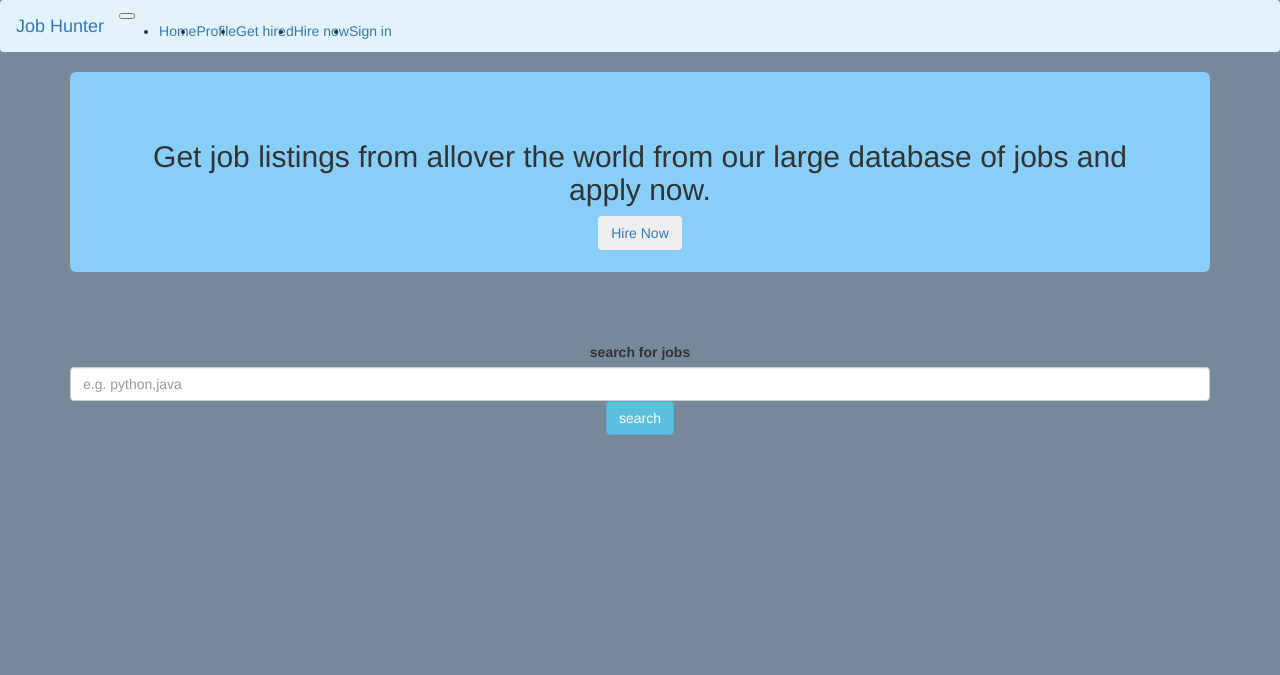
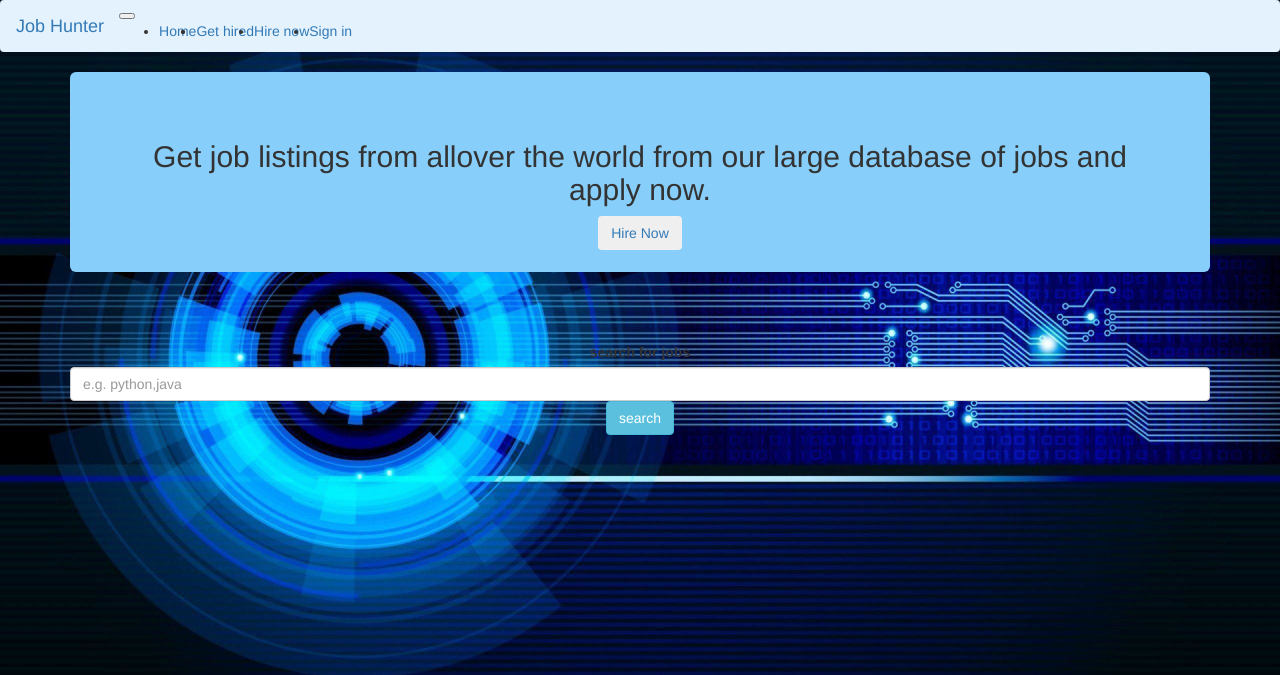
Before and after one commit to Mohamud-Dev/Job-hunter, a Flask app: template app/templates/index.html in a window 1280 px wide. Shown: the top 675 px of the page. Run offline with Flask 2, Linux system fonts and the light colour scheme; the template is opened without the code that fills it, so the values that code supplies are empty; parts of the project's set-up code (start-up, migrations or seed data) failed here and were passed over; some libraries are stand-ins or nearby versions.

Commit message:
add styling

```diff
--- a/app/templates/index.html
+++ b/app/templates/index.html
@@ -10,6 +10,8 @@
     }
     body{
         background-color: lightslategrey;
+        background-image: url(../static/back.jpg);
+        background-size: cover;
     }
 </style>
 
--- a/app/templates/jobs.html
+++ b/app/templates/jobs.html
@@ -6,10 +6,13 @@
 <style>
    body{
        background-color: lightslategrey;
+       background-image: url(../static/back.jpg);
+       background-size: cover;
+
    }
 </style>
 <div class="container">
-    <h3>{{title}}, Found {{ jobs| count }} jobs </h3><hr>
+    <h3 style="color: linen;">{{title}}, Found {{ jobs| count }} jobs </h3><hr>
     {{ macro.displayResults(jobs)}}
 
 </div>
--- a/app/templates/navbar.html
+++ b/app/templates/navbar.html
@@ -11,7 +11,7 @@
           <a class="nav-link" href="/">Home <span class="sr-only">(current)</span></a>
         </li>
         <li class="nav-item">
-          <a class="nav-link" href="{{url_for('profile.profile')}}">Profile</a>
+
           </li>
         <li class="nav-item">
           <a class="nav-link" href="#">Get hired</a>
```
Also changed, not shown: app/static/back.jpg (added).
